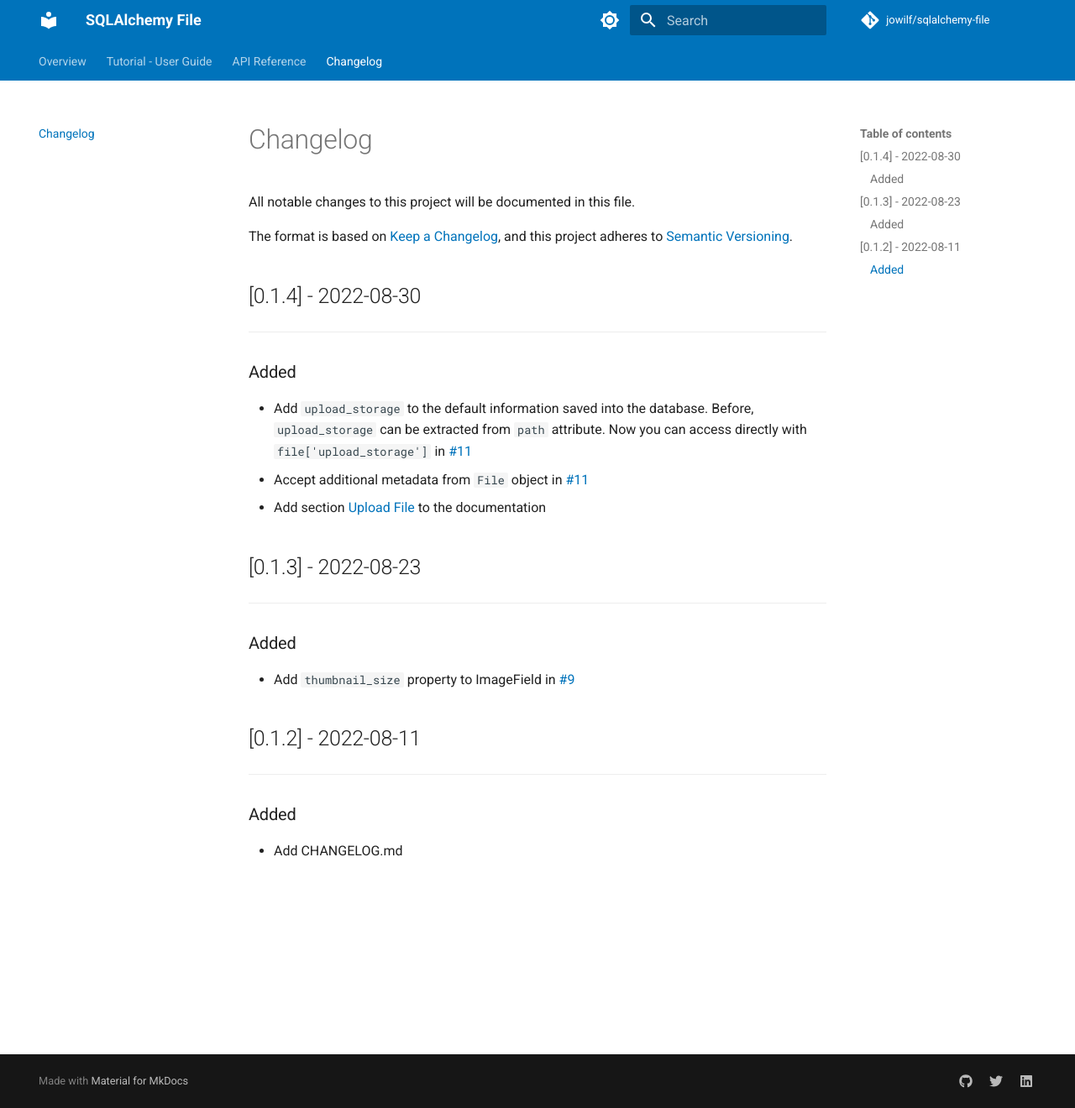
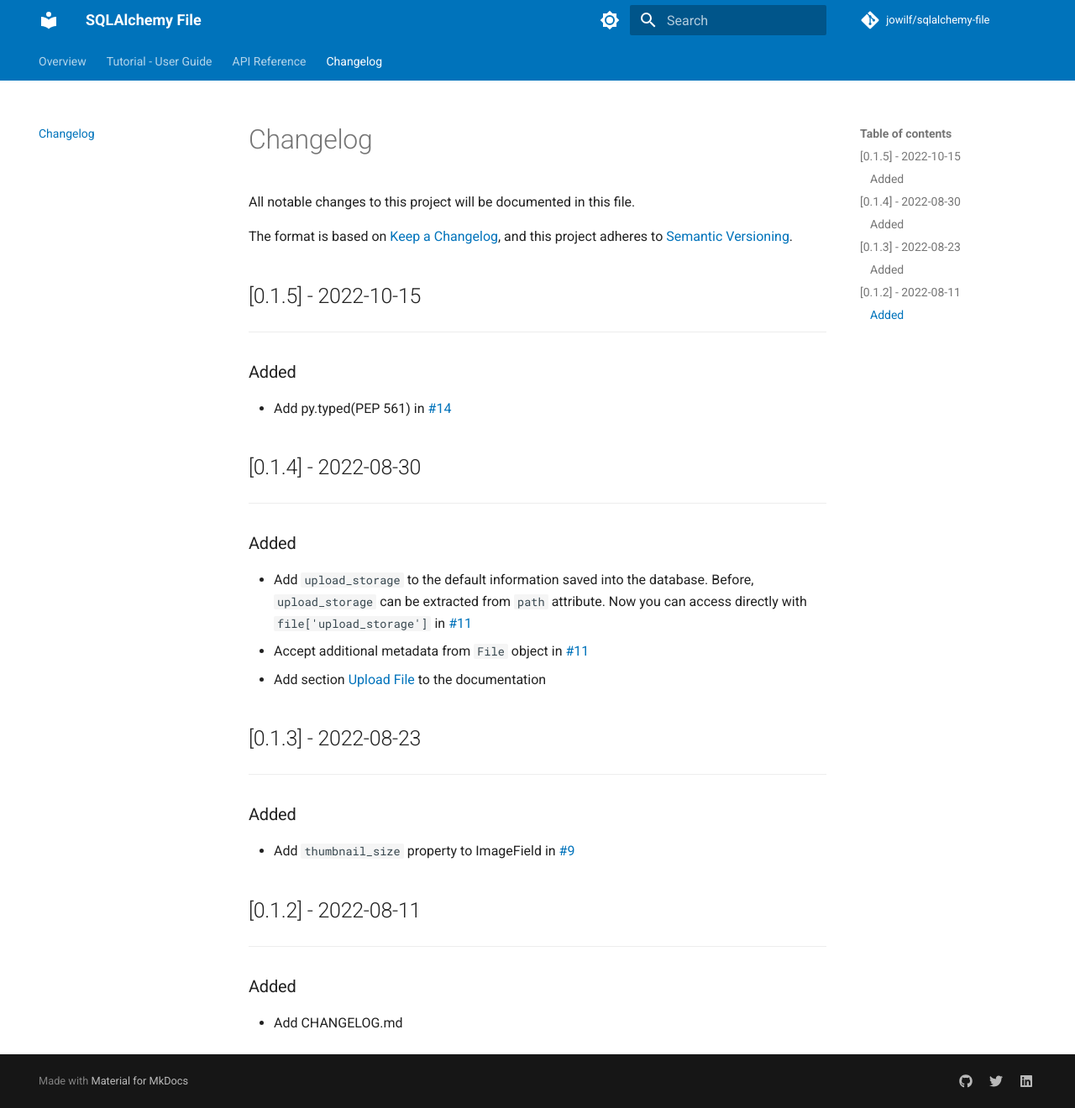
Before and after one commit to jowilf/sqlalchemy-file, an MkDocs documentation site: the page built from docs/changelog.md, in a window 1280 px wide and 1320 px high. Shown: the whole window at 84% size. Built offline with MkDocs 1.6.1 and Material for MkDocs 9.7.7, drawn with Linux system fonts in a browser that asks for light colours; comment, search, counter and statistics services are not loaded.

Commit message:
Update changelog

```diff
--- a/CHANGELOG.md
+++ b/CHANGELOG.md
@@ -4,6 +4,14 @@
 
 The format is based on [Keep a Changelog](https://keepachangelog.com/en/1.0.0/), and this project adheres
 to [Semantic Versioning](https://semver.org/spec/v2.0.0.html).
+
+## [0.1.5] - 2022-10-15
+
+---
+
+### Added
+
+- Add py.typed(PEP 561) by @jowilf https://github.com/jowilf/sqlalchemy-file/pull/14
 
 ## [0.1.4] - 2022-08-30
 
--- a/docs/changelog.md
+++ b/docs/changelog.md
@@ -3,6 +3,14 @@
 
 The format is based on [Keep a Changelog](https://keepachangelog.com/en/1.0.0/),
 and this project adheres to [Semantic Versioning](https://semver.org/spec/v2.0.0.html).
+
+## [0.1.5] - 2022-10-15
+
+---
+
+### Added
+
+- Add py.typed(PEP 561) in [#14](https://github.com/jowilf/sqlalchemy-file/pull/14)
 
 ## [0.1.4] - 2022-08-30
 
```
